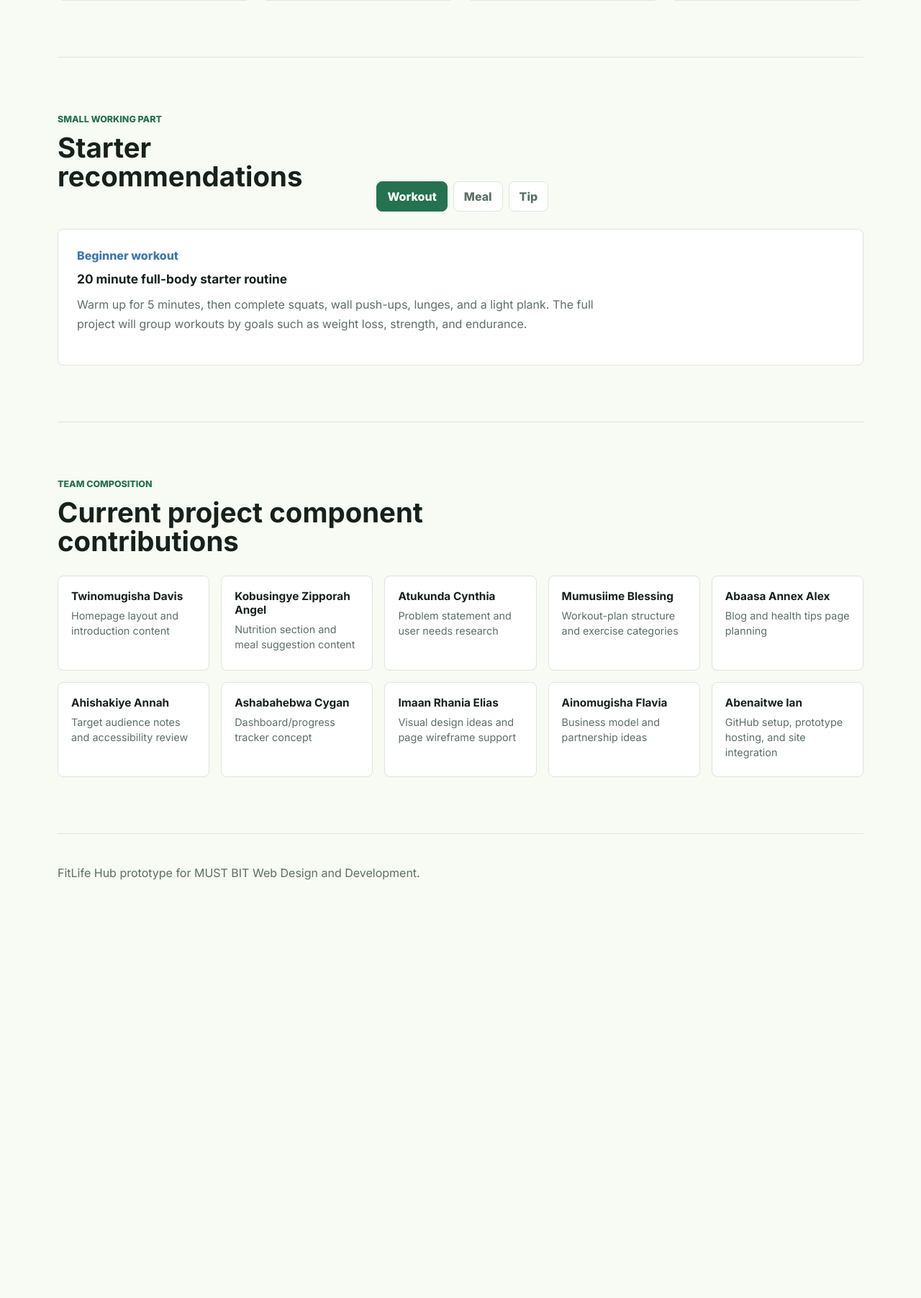
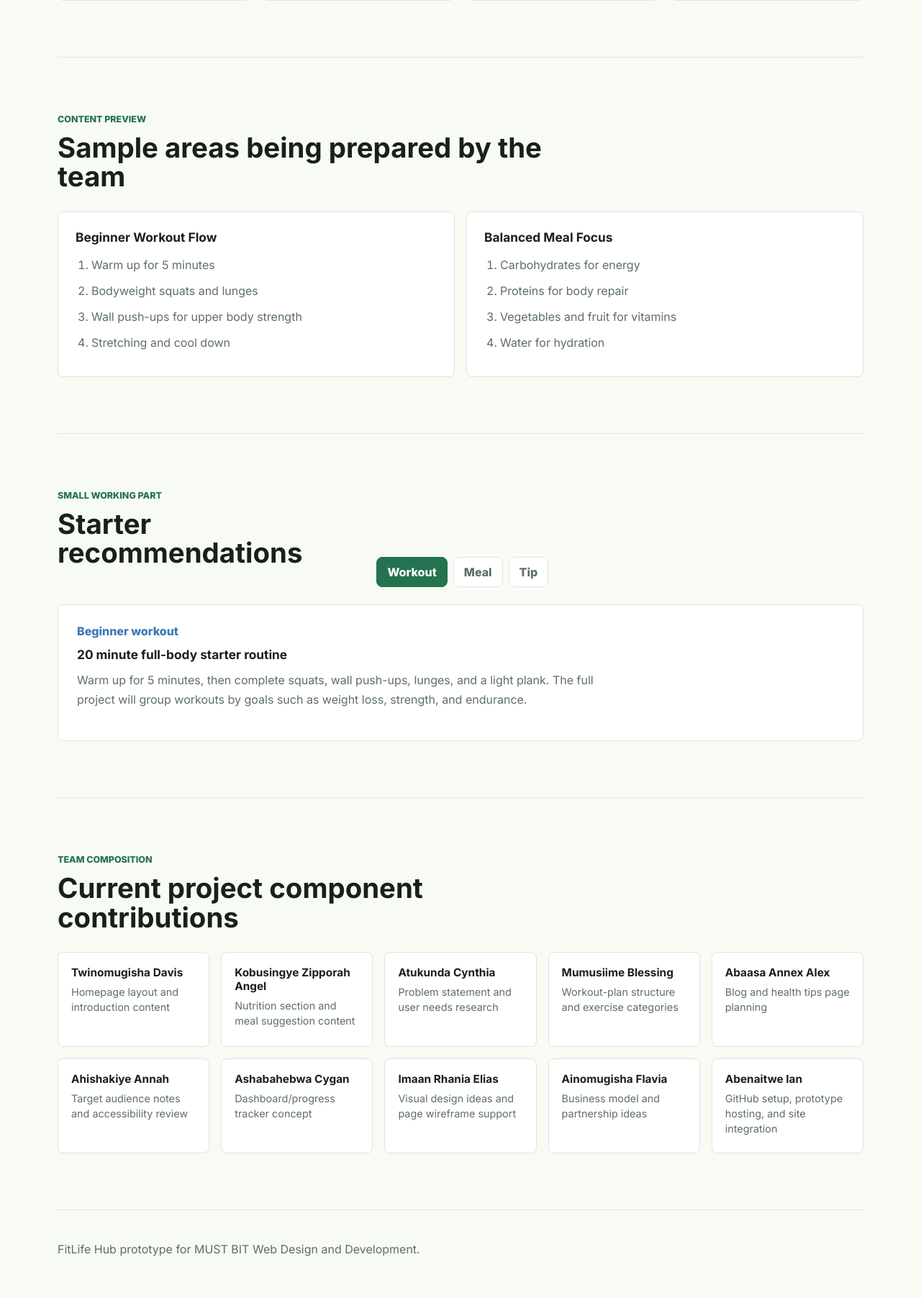
Before and after one commit to Abenaitwe/fitlife-hub, a PHP site: page / in a window 1280 px wide. Shown: the part 1491-3295 px from the top of the page at 72% size. Before the commit the page ends 2714 px from the top, so only its background shows below. Run offline with PHP 8.4, Linux system fonts and the light colour scheme.

Commit message:
Add workout and nutrition content preview

```diff
--- a/index.html
+++ b/index.html
@@ -95,6 +95,33 @@
       </div>
     </section>
 
+    <section class="section plan-preview" aria-label="Workout and nutrition preview">
+      <div class="section-heading">
+        <p class="eyebrow">Content Preview</p>
+        <h2>Sample areas being prepared by the team</h2>
+      </div>
+      <div class="preview-grid">
+        <article>
+          <h3>Beginner Workout Flow</h3>
+          <ol>
+            <li>Warm up for 5 minutes</li>
+            <li>Bodyweight squats and lunges</li>
+            <li>Wall push-ups for upper body strength</li>
+            <li>Stretching and cool down</li>
+          </ol>
+        </article>
+        <article>
+          <h3>Balanced Meal Focus</h3>
+          <ol>
+            <li>Carbohydrates for energy</li>
+            <li>Proteins for body repair</li>
+            <li>Vegetables and fruit for vitamins</li>
+            <li>Water for hydration</li>
+          </ol>
+        </article>
+      </div>
+    </section>
+
     <section class="section demo-area" aria-label="Interactive demo">
       <div class="section-heading">
         <p class="eyebrow">Small Working Part</p>
--- a/styles.css
+++ b/styles.css
@@ -269,6 +269,29 @@ h3 {
   line-height: 1.6;
 }
 
+.preview-grid {
+  display: grid;
+  grid-template-columns: repeat(2, minmax(0, 1fr));
+  gap: 16px;
+}
+
+.preview-grid article {
+  min-height: 230px;
+  padding: 24px;
+  border: 1px solid var(--line);
+  border-radius: 8px;
+  background: var(--white);
+}
+
+.preview-grid ol {
+  display: grid;
+  gap: 12px;
+  margin: 16px 0 0;
+  padding-left: 22px;
+  color: var(--muted);
+  line-height: 1.5;
+}
+
 .icon {
   width: 38px;
   height: 38px;
@@ -378,6 +401,10 @@ h3 {
     grid-template-columns: repeat(2, minmax(0, 1fr));
   }
 
+  .preview-grid {
+    grid-template-columns: 1fr;
+  }
+
   .team-grid {
     grid-template-columns: repeat(2, minmax(0, 1fr));
   }
```
